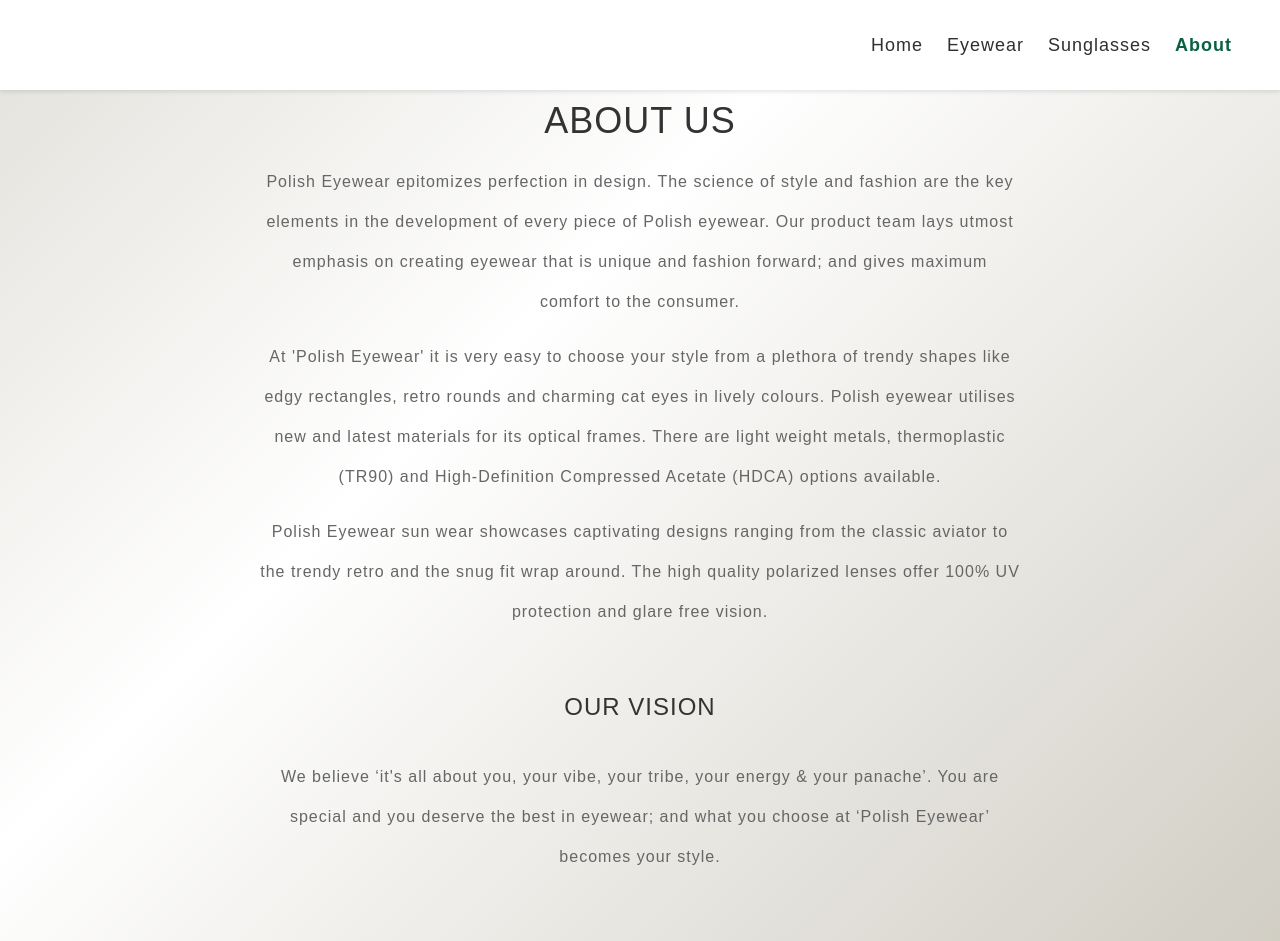
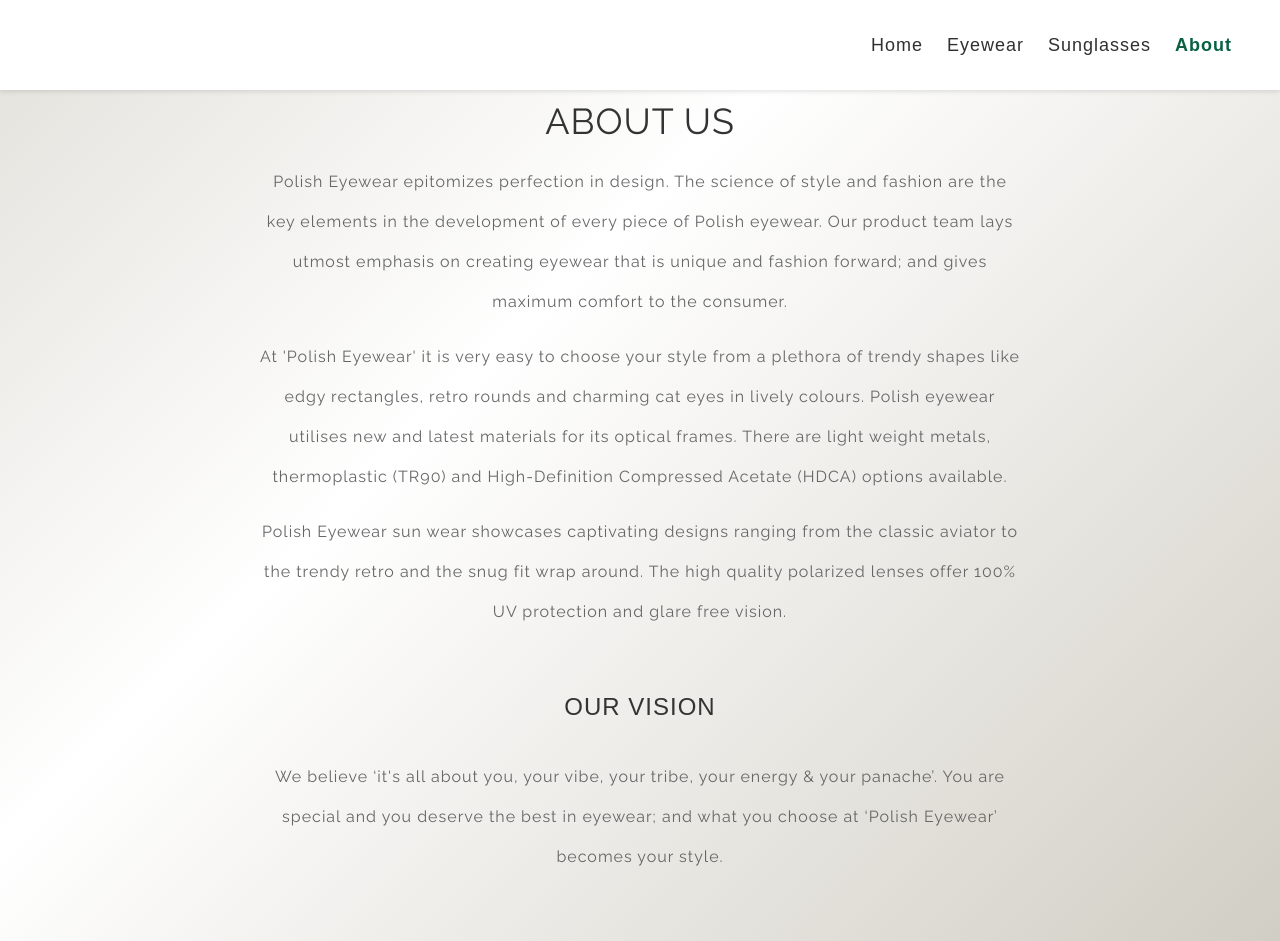
Before and after one commit to prerna-incronix/samplewebsite, a React (Create React App) app: page /About in a window 1280 px wide. Shown: the top 941 px of the page. Built offline with nearby package versions, Linux system fonts and the light colour scheme.

Commit message:
changes in fonts

```diff
--- a/src/About.css
+++ b/src/About.css
@@ -1,7 +1,7 @@
 /* AboutUs.css */
 
 body {
-    font-family: 'Lora', serif; /* Apply Lora font family to the entire page */
+    font-family: 'Raleway', sans-serif; /* Apply Lora font family to the entire page */
 }
 
 .gradient-bg {
@@ -43,6 +43,7 @@
 
 .about-section h1 {
     font-size: 36px;
+    font-family: 'Raleway', sans-serif;
     color: #333;
     margin-top: 50px;
     margin-bottom: 20px; /* Add margin below heading */
@@ -50,6 +51,7 @@
 
 .about-section p {
     font-size: 16px;
+    font-family: 'Raleway', sans-serif;
     color: #666;
     margin-bottom: 15px;
     line-height: 2.5; /* Add line height for better readability */
@@ -58,6 +60,7 @@
 .vision-section {
     text-align: center;
     margin-bottom: 30px;
+    font-family: 'Raleway', sans-serif;
     font-weight: 100;
     color: black;
     opacity: 0; /* Set initial opacity to 0 */
@@ -73,6 +76,7 @@
 
 .vision-section p {
     font-size: 16px;
+    font-family: 'Raleway', sans-serif;
     color: #666;
     margin-bottom: 15px;
     line-height: 2.5; /* Add line height for better readability */
```
